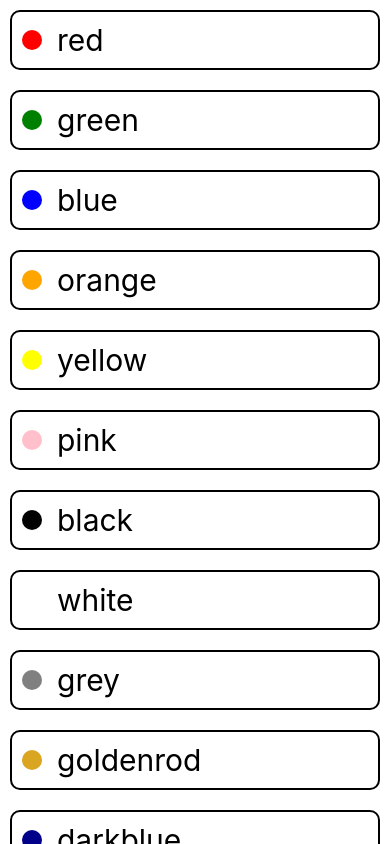
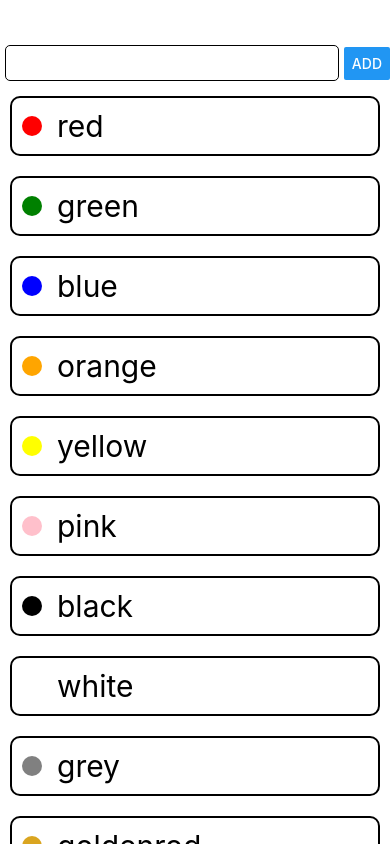
Before and after one commit to kirakirakira/ubiquitous-fiesta, a React Native app: screen / in a window 390 px wide. Built offline with nearby package versions, Linux system fonts and the light colour scheme.

Commit message:
add a form

```diff
--- a/App.js
+++ b/App.js
@@ -2,19 +2,23 @@
 import { Text, View, Button, StyleSheet, FlatList } from "react-native";
 import ColorButton from "./components/ColorButton";
 import defaultColors from "./data/defaultColors.json"
+import ColorForm from "./components/ColorForm";
 
 export default function App() {
   const [backgroundColor, setBackgroundColor] = useState("white");
   const [count, setCount] = useState(0);
 
   return (
-    <FlatList style={[styles.container, { backgroundColor }]}
-      data={defaultColors}
-      renderItem={({item}) => {
-        return (
-          <ColorButton key={item.id} backgroundColor={item.color} onPress={setBackgroundColor}/>
-        )
-      }} />
+    <>
+      <ColorForm />
+      <FlatList style={[styles.container, { backgroundColor }]}
+        data={defaultColors}
+        renderItem={({ item }) => {
+          return (
+            <ColorButton key={item.id} backgroundColor={item.color} onPress={setBackgroundColor} />
+          )
+        }} />
+    </>
   );
 }
 
--- /dev/null
+++ b/components/ColorForm.js
@@ -0,0 +1,27 @@
+import React from "react";
+import { TextInput, Button, View, StyleSheet } from "react-native";
+
+export default function ColorForm() {
+    return (
+        <View style={styles.container}>
+            <TextInput style={styles.txtInput} autoCapitalize="none" />
+            <Button title="add" />
+        </View>
+    )
+}
+
+const styles = StyleSheet.create({
+    container: {
+        marginTop: 40,
+        flexDirection: "row",
+        alignItems: "center"
+    },
+    txtInput: {
+        flex: 1,
+        borderWidth: 1,
+        fontSize: 20,
+        margin: 5,
+        borderRadius: 5,
+        padding: 5
+    }
+})
```
